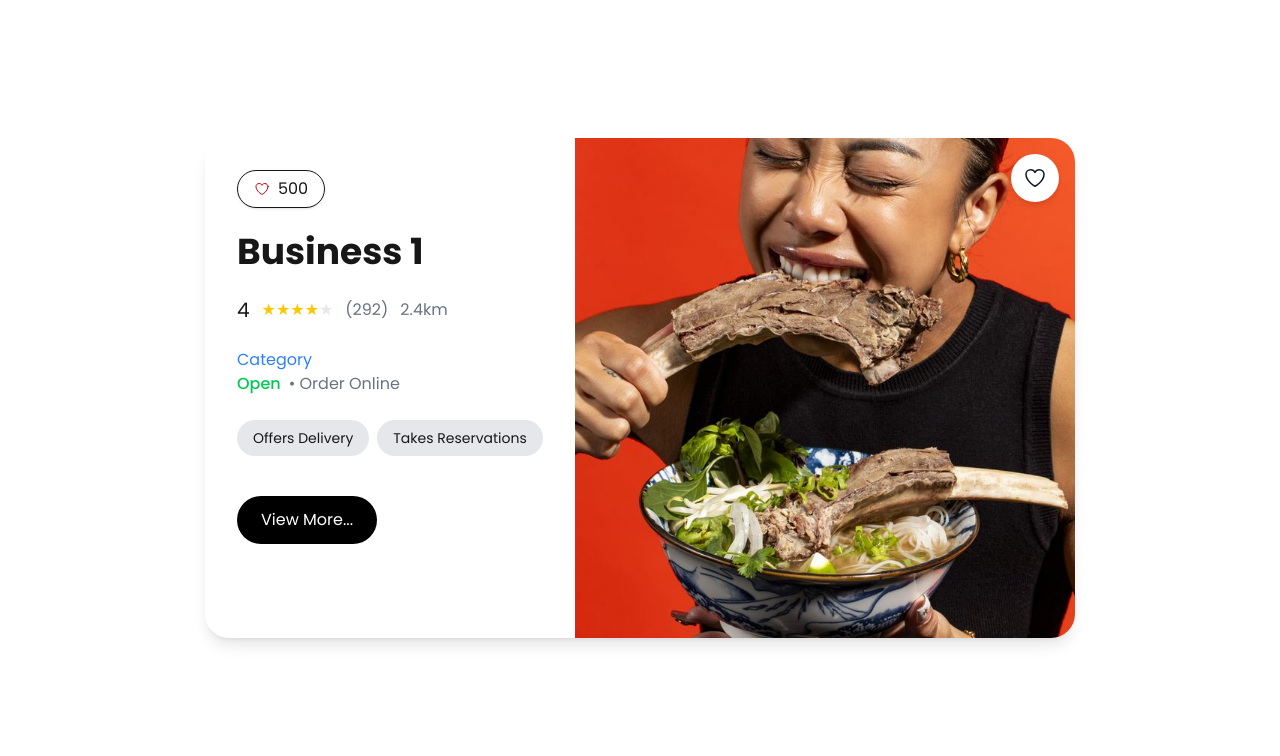
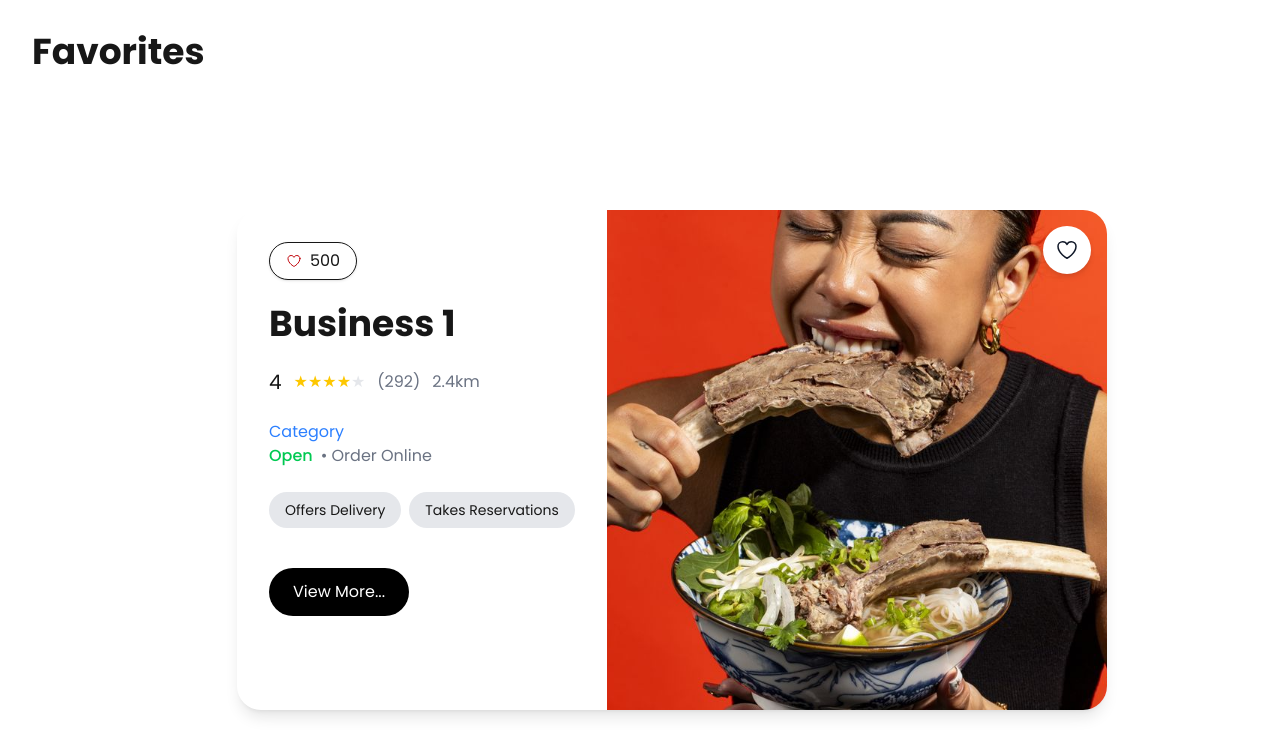
Before and after one commit to sunnyki0507/likelion-project, a Next.js app in the folder Frontend/: page /favorites in a window 1280 px wide. Shown: the top 756 px of the page. Built offline with nearby package versions, Linux system fonts and the light colour scheme.

Commit message:
initial commit

```diff
--- a/Frontend/app/(api)/getRestaurants.ts
+++ b/Frontend/app/(api)/getRestaurants.ts
@@ -1,10 +1,17 @@
 "use server"
 
 
-export async function getRestaurants({ tags, size = 10, skip = 0 }: { tags: Tags, size?:number, skip?: number }) {
+// export async function getRestaurants({ tags, size = 10, skip = 0 }: { tags: Tags, size?:number, skip?: number }) {
 
-    return restaurants.slice(skip, skip+size);
+//     return restaurants.slice(skip, skip+size);
+// }
+
+export async function getRestaurants({ tags, size = 10, skip = 0 }: { tags: Tags; size?: number; skip?: number }) {
+    // In a real implementation, you would filter by tags
+    // For now, we'll just return the mock data
+    return restaurants.slice(skip, skip + size)
 }
+
 
 const restaurants: RestaurantInfo[] = [
     {
--- a/Frontend/app/favorites/page.tsx
+++ b/Frontend/app/favorites/page.tsx
@@ -1,5 +1,6 @@
-import { getRestaurants } from "../(api)/getRestaurants";
-import ViewSelector from "../(components)/ViewSelector";
+import { getRestaurants } from "../(api)/getRestaurants"
+import ViewSelector from "../(components)/ViewSelector"
+import type { Tags } from "@/types"
 
 const sampleTag: Tags = {
   location: "irvine",
@@ -10,12 +11,13 @@
   vegan: false,
 }
 
-export default async function HomePage() {
-    const restaurants = await getRestaurants({ tags: sampleTag, size: 5 });
+export default async function FavoritesPage() {
+  const restaurants = await getRestaurants({ tags: sampleTag, size: 5 })
 
   return (
-        <>
-            <ViewSelector initRestaurants={restaurants}/>
-        </>
-    );
+    <div className="max-w-7xl mx-auto px-4 sm:px-6 lg:px-8 py-8">
+      <h1 className="text-4xl font-bold mb-8">Favorites</h1>
+      <ViewSelector initRestaurants={restaurants} />
+    </div>
+  )
 }
```
Lines whose indentation alone changed are shown as unchanged.
